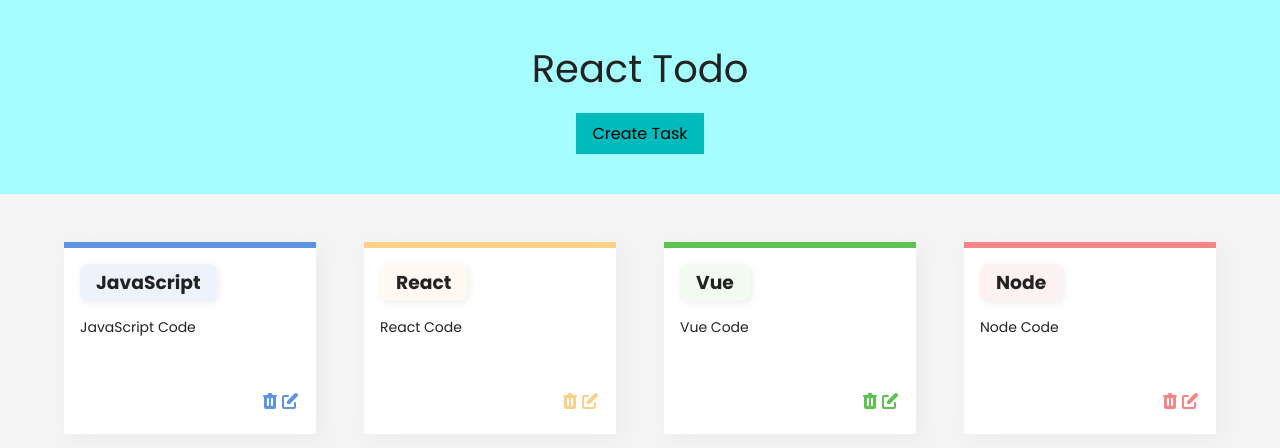
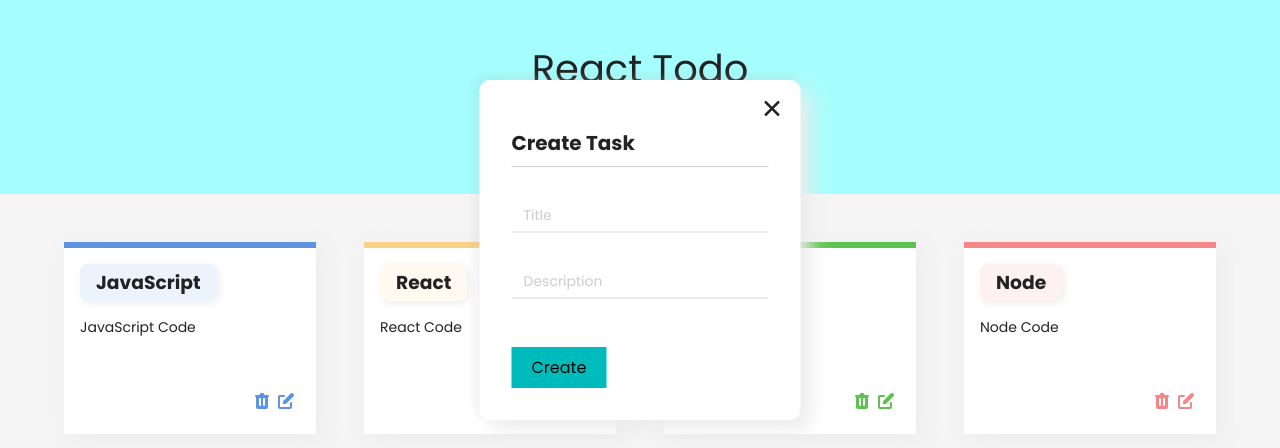
Before and after one commit to erfanpaya2021/react-todo, a React (Create React App) app: page / in a window 1280 px wide. Both pictures are taken after a click on the button "Create Task". Shown: the top 448 px of the page. Built offline with nearby package versions, Linux system fonts and the light colour scheme.

Commit message:
create add todo component(ui)

```diff
--- a/public/index.html
+++ b/public/index.html
@@ -10,34 +10,11 @@
       content="Web site created using create-react-app"
     />
     <link rel="apple-touch-icon" href="%PUBLIC_URL%/logo192.png" />
-    <!--
-      manifest.json provides metadata used when your web app is installed on a
-      user's mobile device or desktop. See https://developers.google.com/web/fundamentals/web-app-manifest/
-    -->
     <link rel="manifest" href="%PUBLIC_URL%/manifest.json" />
-    <!--
-      Notice the use of %PUBLIC_URL% in the tags above.
-      It will be replaced with the URL of the `public` folder during the build.
-      Only files inside the `public` folder can be referenced from the HTML.
-
-      Unlike "/favicon.ico" or "favicon.ico", "%PUBLIC_URL%/favicon.ico" will
-      work correctly both with client-side routing and a non-root public URL.
-      Learn how to configure a non-root public URL by running `npm run build`.
-    -->
-    <title>React App</title>
+    <title>React Todo</title>
   </head>
   <body>
     <noscript>You need to enable JavaScript to run this app.</noscript>
     <div id="root"></div>
-    <!--
-      This HTML file is a template.
-      If you open it directly in the browser, you will see an empty page.
-
-      You can add webfonts, meta tags, or analytics to this file.
-      The build step will place the bundled scripts into the <body> tag.
-
-      To begin the development, run `npm start` or `yarn start`.
-      To create a production bundle, use `npm run build` or `yarn build`.
-    -->
   </body>
 </html>
--- a/src/App.css
+++ b/src/App.css
@@ -29,38 +29,3 @@ button {
   max-width: 1300px;
   margin: 0 auto;
 }
-
-.todo {
-  display: flex;
-  flex-direction: column;
-  height: 12rem;
-  padding: 1rem;
-  border-top: 6px solid;
-  background-color: #fff;
-  box-shadow: 5px 5px 20px 2px #ececec;
-}
-
-.todo__title {
-  display: inline-block;
-  width: max-content;
-  border-radius: 8px;
-  padding: 0.25rem 1rem;
-  margin-bottom: 1rem;
-  box-shadow: 2px 2px 8px #ececec;
-}
-
-.todo__description {
-  flex: 1;
-  font-size: 0.875rem;
-}
-
-.todo__actions {
-  display: flex;
-  justify-content: flex-end;
-}
-
-.todo__actions > span {
-  display: inline-block;
-  width: 20px;
-  cursor: pointer;
-}
--- a/src/App.js
+++ b/src/App.js
@@ -1,14 +1,26 @@
-import { Fragment } from "react";
+import { Fragment, useState } from "react";
 
 import Header from "./components/Header/Header";
 import TodoList from "./components/TodoList/TodoList";
+import CreateTodo from "./components/CreateTodo/CreateTodo";
 import "./App.css";
 
 function App() {
+  const [createTodoShown, setCreateTodoShown] = useState(false);
+
+  const createTodoShowHandler = () => {
+    setCreateTodoShown(true);
+  };
+
+  const createTodoHideHandler = () => {
+    setCreateTodoShown(false);
+  };
+
   return (
     <Fragment>
-      <Header />
+      <Header onShow={createTodoShowHandler} />
       <TodoList />
+      {createTodoShown && <CreateTodo onHide={createTodoHideHandler} />}
     </Fragment>
   );
 }
--- /dev/null
+++ b/src/components/CreateTodo/CreateTodo.js
@@ -0,0 +1,75 @@
+import React, { useState } from "react";
+import Modal from "../Utils/Modal/Modal";
+import CloseIcon from "../Utils/Icons/CloseIcon";
+import classes from "./CreateTodo.module.css";
+
+const CreateTodo = ({ onHide }) => {
+  const [formData, setFormData] = useState({
+    title: "",
+    description: "",
+  });
+
+  const changeHandler = (e) => {
+    const { name, value } = e.target;
+
+    setFormData((prevState) => ({
+      ...prevState,
+      [name]: value,
+    }));
+  };
+
+  const submitHandler = (e) => {
+    e.preventDefault();
+    onHide();
+  };
+
+  return (
+    <Modal>
+      <div className={classes.create}>
+        <span onClick={() => onHide()} className={classes.create__close}>
+          <CloseIcon />
+        </span>
+        <h3 className={classes.create__title}>Create Task</h3>
+        <form onSubmit={submitHandler} className={classes.create__form}>
+          <div className={classes.input}>
+            <label
+              htmlFor="title"
+              className={formData.title.trim() !== "" && "filled"}
+            >
+              Title
+            </label>
+            <input
+              type="text"
+              id="title"
+              name="title"
+              value={formData.title}
+              onChange={changeHandler}
+            />
+            <div></div>
+          </div>
+          <div className={classes.input}>
+            <label
+              htmlFor="description"
+              className={formData.description.trim() !== "" && "filled"}
+            >
+              Description
+            </label>
+            <input
+              type="text"
+              id="description"
+              name="description"
+              value={formData.description}
+              onChange={changeHandler}
+            />
+            <div></div>
+          </div>
+          <div className={classes.create__actions}>
+            <button type="submit">Create</button>
+          </div>
+        </form>
+      </div>
+    </Modal>
+  );
+};
+
+export default CreateTodo;
--- /dev/null
+++ b/src/components/CreateTodo/CreateTodo.module.css
@@ -0,0 +1,86 @@
+.create {
+  position: relative;
+  padding: 2rem;
+  min-height: 13rem;
+}
+
+.create__close {
+  position: absolute;
+  top: 1rem;
+  right: 1rem;
+  display: inline-block;
+  width: 25px;
+  transition: 0.3 ease-in-out;
+  cursor: pointer;
+}
+
+.create__close:active {
+  transform: scale(0.92);
+}
+
+.create__title {
+  font-size: 1.25rem;
+  margin: 1rem 0 0;
+  padding-bottom: 0.5rem;
+  border-bottom: 1px solid #ccc;
+}
+
+.create__form {
+  display: flex;
+  flex-direction: column;
+}
+
+.create__actions {
+  padding-top: 3rem;
+}
+
+.create__actions button {
+  padding: 0.5rem 1.25rem;
+  background-color: #00bbbb;
+}
+
+.create__actions button:active {
+  background-color: rgb(33, 245, 245);
+}
+
+.input {
+  position: relative;
+  display: flex;
+  flex-direction: column;
+  margin-top: 2.75rem;
+}
+
+.input input {
+  border: 0;
+  outline: 0;
+  border-bottom: 2px solid #ececec;
+}
+
+.input label {
+  position: absolute;
+  top: -6px;
+  left: 12px;
+  color: #ccc;
+  font-size: 0.875rem;
+  transition: 0.3s ease-in-out;
+}
+
+.input:focus-within label,
+.input label.filled {
+  top: -24px;
+  left: 0;
+  color: #222;
+}
+
+.input > div {
+  position: absolute;
+  top: 20px;
+  width: 0;
+  height: 2px;
+  background-color: #00bbbb;
+  transition: 0.6s ease-in-out;
+}
+
+.input:focus-within > div {
+  width: 100%;
+}
--- a/src/components/Header/Header.js
+++ b/src/components/Header/Header.js
@@ -1,10 +1,16 @@
 import classes from "./Header.module.css";
 
-const Header = () => {
+const Header = ({ onShow }) => {
+  const clickHandler = () => {
+    onShow();
+  };
+
   return (
     <header className={classes.header}>
       <h1 className={classes.header__title}>React Todo</h1>
-      <button className={classes.header__button}>Create Task</button>
+      <button onClick={clickHandler} className={classes.header__button}>
+        Create Task
+      </button>
     </header>
   );
 };
--- a/src/components/Header/Header.module.css
+++ b/src/components/Header/Header.module.css
@@ -13,7 +13,7 @@
 
 .header__button {
   padding: 0.5rem 1rem;
-  background-color: rgb(0, 187, 187);
+  background-color: #00bbbb;
   transition: 0.2s ease-in-out;
 }
 
--- a/src/components/SingleTodo/SingleTodo.js
+++ b/src/components/SingleTodo/SingleTodo.js
@@ -1,6 +1,7 @@
 import TrashIcon from "../Utils/Icons/TrashIcon";
 import EditIcon from "../Utils/Icons/EditIcon";
 
+import classes from "./SingleTodo.module.css";
 const colors = [
   {
     primaryColor: "#5D93E1",
@@ -29,16 +30,19 @@ const SingleTodo = ({ taskObj, index }) => {
   console.log(selectedColor);
 
   return (
-    <li className="todo" style={{ borderTopColor: selectedColor.primaryColor }}>
+    <li
+      className={classes.todo}
+      style={{ borderTopColor: selectedColor.primaryColor }}
+    >
       <h3
-        className="todo__title"
+        className={classes.todo__title}
         style={{ backgroundColor: selectedColor.secondaryColor }}
       >
         {taskObj.title}
       </h3>
-      <p className="todo__description">{taskObj.description}</p>
+      <p className={classes.todo__description}>{taskObj.description}</p>
       <div
-        className="todo__actions"
+        className={classes.todo__actions}
         style={{ color: selectedColor.primaryColor }}
       >
         <span>
--- a/src/components/SingleTodo/SingleTodo.module.css
+++ b/src/components/SingleTodo/SingleTodo.module.css
@@ -0,0 +1,35 @@
+.todo {
+  display: flex;
+  flex-direction: column;
+  height: 12rem;
+  padding: 1rem;
+  border-top: 6px solid;
+  background-color: #fff;
+  box-shadow: 5px 5px 20px 2px #ececec;
+}
+
+.todo__title {
+  display: inline-block;
+  width: max-content;
+  border-radius: 8px;
+  padding: 0.25rem 1rem;
+  margin-bottom: 1rem;
+  box-shadow: 2px 2px 8px #ececec;
+}
+
+.todo__description {
+  flex: 1;
+  font-size: 0.875rem;
+}
+
+.todo__actions {
+  display: flex;
+  justify-content: flex-end;
+}
+
+.todo__actions > span {
+  display: inline-block;
+  width: 20px;
+  margin-right: 0.25rem;
+  cursor: pointer;
+}
--- /dev/null
+++ b/src/components/Utils/Icons/CloseIcon.js
@@ -0,0 +1,18 @@
+const CloseIcon = () => {
+  return (
+    <svg
+      xmlns="http://www.w3.org/2000/svg"
+      className="h-5 w-5"
+      viewBox="0 0 20 20"
+      fill="currentColor"
+    >
+      <path
+        fillRule="evenodd"
+        d="M4.293 4.293a1 1 0 011.414 0L10 8.586l4.293-4.293a1 1 0 111.414 1.414L11.414 10l4.293 4.293a1 1 0 01-1.414 1.414L10 11.414l-4.293 4.293a1 1 0 01-1.414-1.414L8.586 10 4.293 5.707a1 1 0 010-1.414z"
+        clipRule="evenodd"
+      />
+    </svg>
+  );
+};
+
+export default CloseIcon;
--- /dev/null
+++ b/src/components/Utils/Modal/Modal.js
@@ -0,0 +1,7 @@
+import classes from "./Modal.module.css";
+
+const Modal = ({ children }) => {
+  return <div className={classes.modal}>{children}</div>;
+};
+
+export default Modal;
--- /dev/null
+++ b/src/components/Utils/Modal/Modal.module.css
@@ -0,0 +1,11 @@
+.modal {
+  position: absolute;
+  top: 80px;
+  left: 50%;
+  transform: translateX(-50%);
+  z-index: 10;
+  border-radius: 10px;
+  background-color: #fff;
+  box-shadow: 10px 10px 20px #ececec, -4px -4px 12px #2221;
+  transition: 1s;
+}
```
